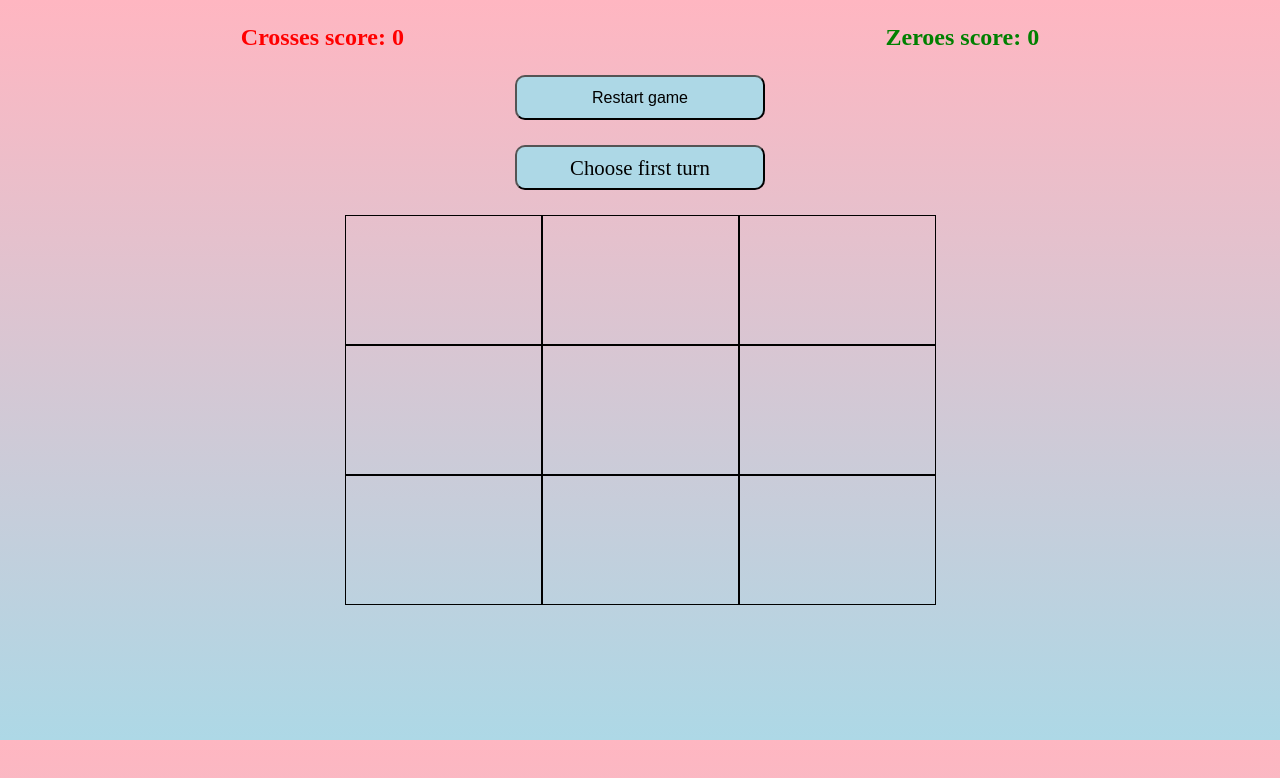
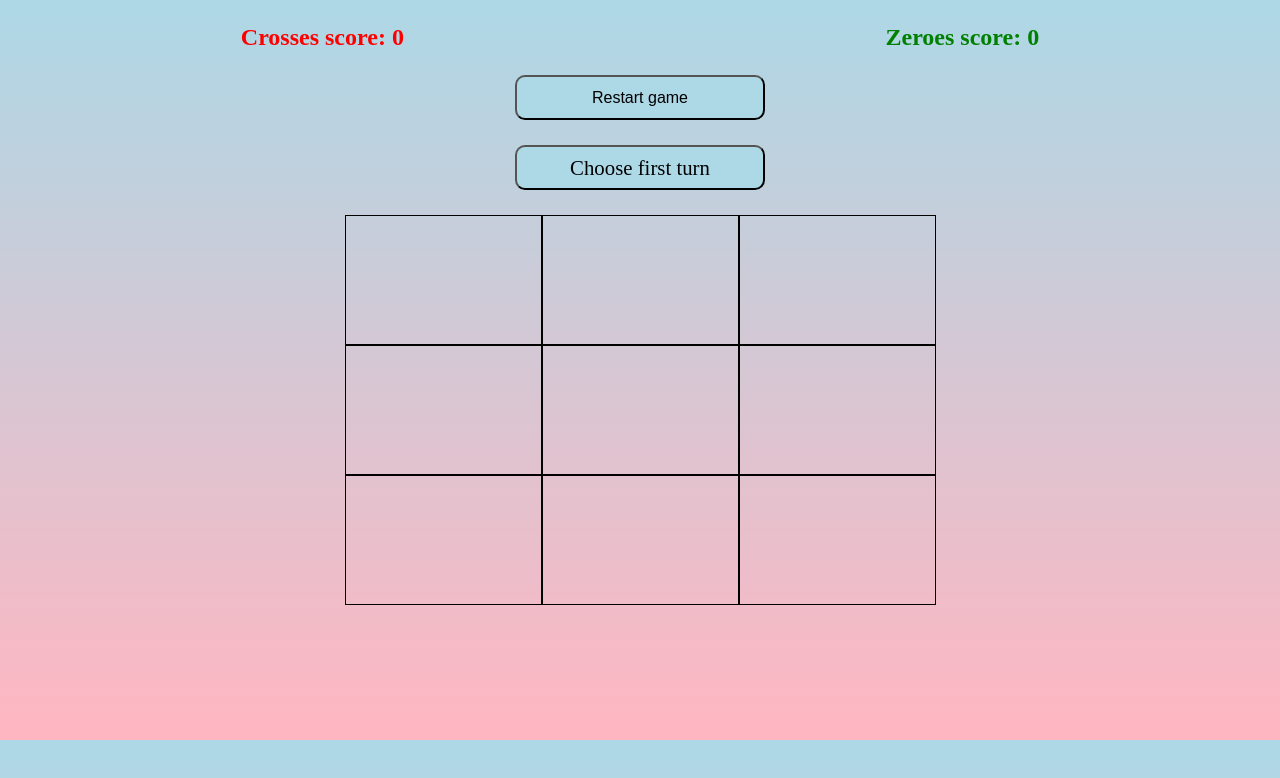
Before and after one commit to artemriabyi6/Tic-tac-toe, a plain HTML site: page index.html in a window 1280 px wide. Drawn offline with Linux system fonts and the light colour scheme.

```diff
--- a/scss/style.scss
+++ b/scss/style.scss
@@ -1,7 +1,7 @@
 body{
     margin: 0;
     padding: 0;
-    background: linear-gradient( lightpink, lightblue);
+    background: linear-gradient( lightblue, lightpink);
     transition: 0.5s;
     .score-box {
         display: flex;
```
Also changed, not shown: css/style.css.
